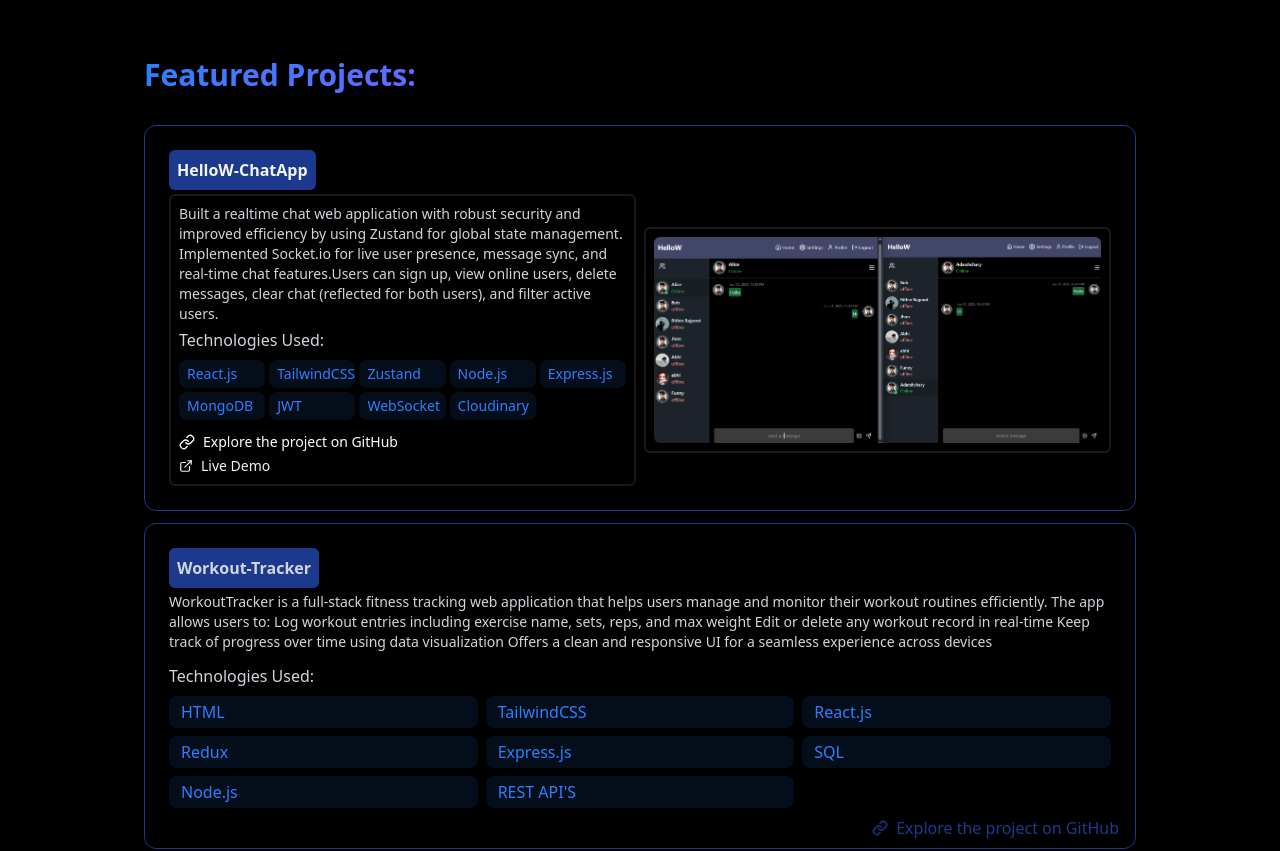
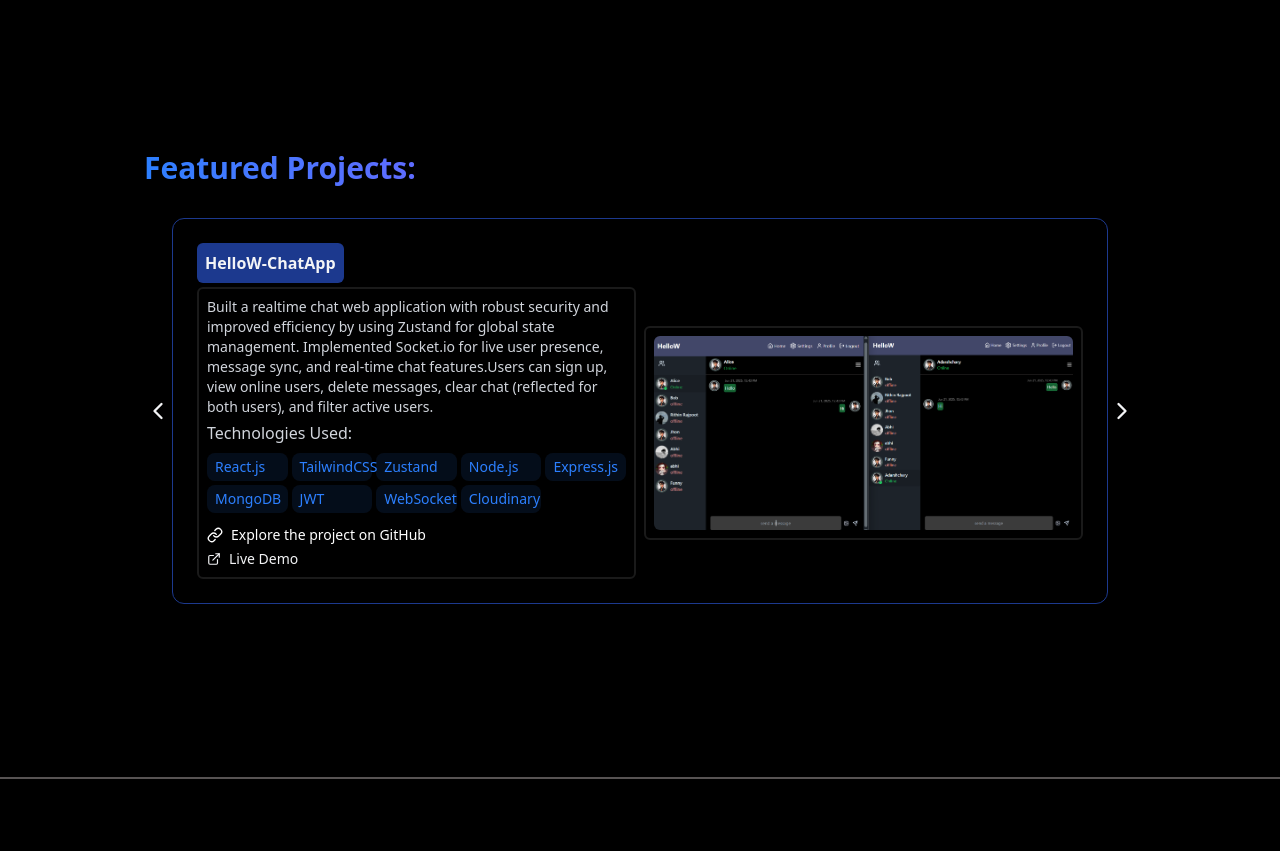
Before and after one commit to M-ADARSHCHARY/AdarshChary-Portfolio, a React (Vite) app: page / in a window 1280 px wide. Shown: the part 1440-2291 px from the top of the page. Built offline with nearby package versions, Linux system fonts and the light colour scheme.

Commit message:
added pagination to pjcts

```diff
--- a/src/components/PROJECTS/HellowChatApp.jsx
+++ b/src/components/PROJECTS/HellowChatApp.jsx
@@ -3,7 +3,7 @@ import {Link , Eye,ExternalLink} from 'lucide-react'
 import hellowChatAppImg from '../../assets/hellow-chatapp.png'
 const HellowChatApp = () => {
   return (
-    <div className="relative p-6 rounded-xl border border-blue-900  hover:translate-y-1 hover:border-blue-500/30">
+    <div className="relative p-6 rounded-xl border border-blue-900  hover:translate-y-1 hover:border-blue-500/30 ">
                     <h3 className="font-sans text-gray-350 font-bold mb-0.2 bg-blue-900 inline-block p-2 rounded-md mb-1">HelloW-ChatApp</h3>
         <div className="grid grid-cols-1 lg:grid-cols-2 gap-2 items-center">
                <div className="border-2 p-2 rounded-md border-white/10 relative hover:scale-102 transition-transform duration-300 ease-in-out">
--- a/src/components/sections/Projects.jsx
+++ b/src/components/sections/Projects.jsx
@@ -1,21 +1,28 @@
 import React from 'react'
-import {Link,Eye} from 'lucide-react'
+import {Link,Eye , ChevronLeft , ChevronRight} from 'lucide-react'
 import WorkoutTracker from '../PROJECTS/WorkoutTracker'
 import HellowChatApp from '../PROJECTS/HellowChatApp'
 import NetflixClone from '../PROJECTS/NetflixClone'
 const Projects = () => {
+  const [projectNum,setProjectNum] = React.useState(0);
+  const projects = [ <HellowChatApp/>, <WorkoutTracker/>, <NetflixClone/>];
+  const handleChevronLeft = () => {
+    setProjectNum(prevNum => (prevNum === 0 ? 2 : prevNum - 1));
+  };
+  const handleChevronRight = () => {
+    setProjectNum(prevNum => (prevNum === 2 ? 0 : prevNum + 1));
+  };
   return (
     <section id="Projects" className="min-h-screen flex items-center justify-center py-20 font-sans">
 
         <div className="max-w-5xl mx-auto px-4">
             <h2 className="text-3xl font-bold mb-8 bg-gradient-to-r from-blue-500 to-purple-600 bg-clip-text text-transparent leading-right">Featured Projects:</h2>
-            <div className="grid grid-cols-1 gap-3">
-                 {/* Project-1 */}
-                 <HellowChatApp/>
-                 {/* Project-2 */}
-                 <WorkoutTracker/>
-                 {/* Project-3 */}
-                 <NetflixClone/>
+            <div className="flex items-center animate-fadeIn transition-all duration-500 ease-out" key={projectNum}>
+                <button onClick= {handleChevronLeft} className="hover:text-blue-600" ><ChevronLeft size={28}/> </button>
+                  <div className="grid grid-cols-1 gap-3">
+                    {projects[projectNum]}
+                  </div>
+                <button onClick= {handleChevronRight} className="hover:text-blue-600"><ChevronRight size={28} /></button>
             </div>
         </div>
     </section>
--- a/src/index.css
+++ b/src/index.css
@@ -44,4 +44,19 @@ html,body{
   .animate-loading-bar{
     animation : loading 0.8s ease infinite;
   }
+
+  @keyframes fadeIn {
+    0% {
+      opacity: 0;
+      transform: translateX(10px);
+    }
+    100% {
+      opacity: 1;
+      transform: translateX(0);
+    }
+  }
+
+  .animate-fadeIn {
+    animation: fadeIn 1.5s ease-in-out forwards;
+  }
 }
```
